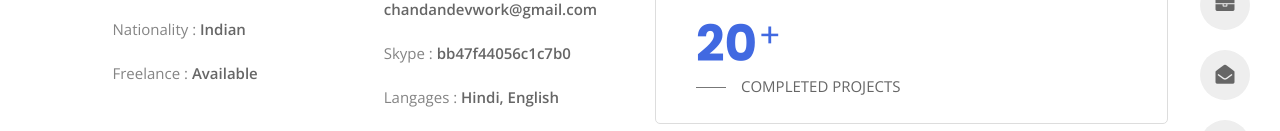
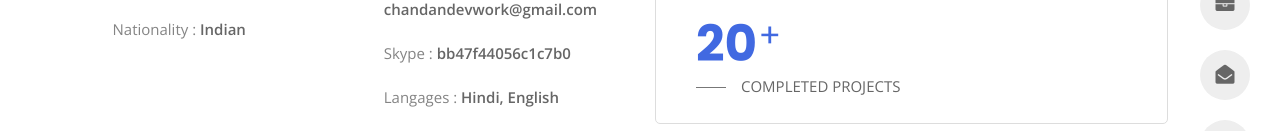
Before and after one commit to Chandanaryaa/Demo, a plain HTML site: page about.html in a window 1280 px wide. Shown: the part 395-526 px from the top of the page. Drawn offline with nearby package versions, Linux system fonts and the light colour scheme.

Commit message:
new changes

```diff
--- a/about.html
+++ b/about.html
@@ -161,7 +161,7 @@
                             <li> <span class="title">last name :</span> <span class="value d-block d-sm-inline-block d-lg-block d-xl-inline-block">Thakur</span> </li>
                             <li> <span class="title">Age :</span> <span class="value d-block d-sm-inline-block d-lg-block d-xl-inline-block">26 Years</span> </li>
                             <li> <span class="title">Nationality :</span> <span class="value d-block d-sm-inline-block d-lg-block d-xl-inline-block">Indian</span> </li>
-                            <li> <span class="title">Freelance :</span> <span class="value d-block d-sm-inline-block d-lg-block d-xl-inline-block">Available</span> </li>
+                           <!-- <li> <span class="title">Freelance :</span> <span class="value d-block d-sm-inline-block d-lg-block d-xl-inline-block">Available</span> </li>-->
                         </ul>
                     </div>
                     <div class="col-6">
```
